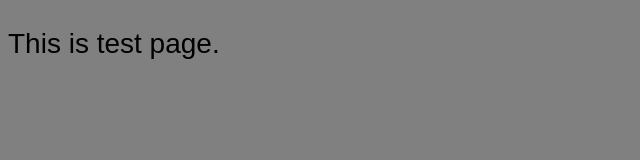
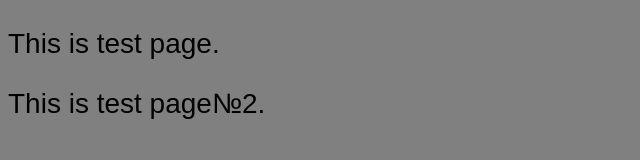
Before and after one commit to santerkomarov/Model_A, a plain HTML site: page index.html in a window 1280 px wide. Shown: the whole page, without its empty margins (0-640 px from the left). Drawn offline with Linux system fonts and the light colour scheme.

Commit message:
Update index.html

```diff
--- a/index.html
+++ b/index.html
@@ -8,5 +8,6 @@
 </head>
 <body>
 	<p>This is test page.</p>
+	<p>This is test page№2.</p>
 </body>
 </html>
```
